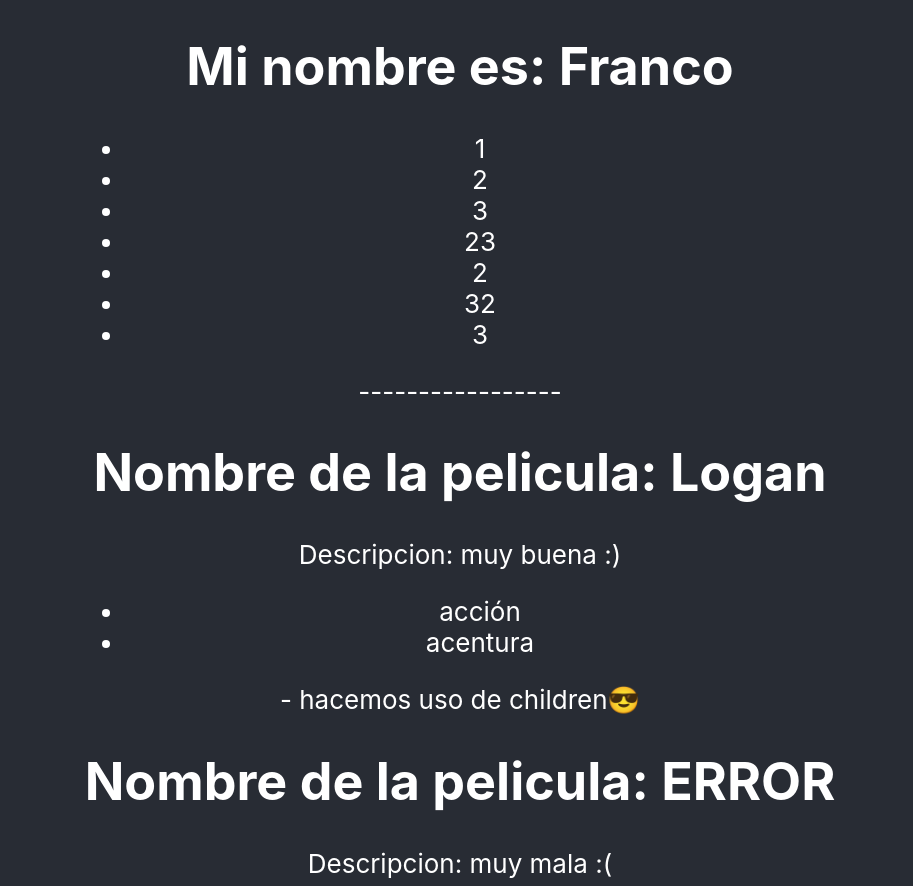
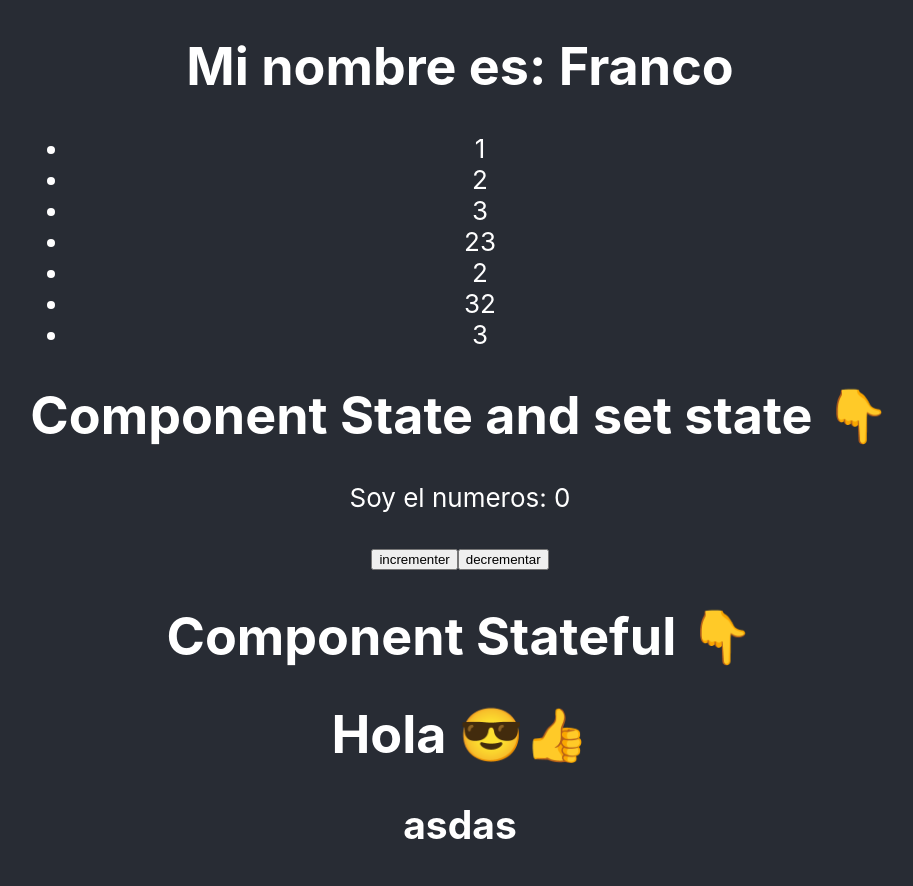
Before and after one commit to acemov/first-react, a React (Create React App) app: page / in a window 1280 px wide. Shown: the top 886 px of the page, without its empty margins (180-1093 px from the left). Built offline with nearby package versions, Linux system fonts and the light colour scheme.

Commit message:
practicando componentes stateful, state and setstate

```diff
--- a/src/App.js
+++ b/src/App.js
@@ -2,18 +2,27 @@ import React from 'react';
 import logo from './logo.svg';
 import './App.css';
 import TiraPeliculas from "./components/TiraPeliculas"
-
+import ComponentsStateful from "./components/componentsStateful"
+import ComponentsStateANDsetState from "./components/componentsStateANDsetState"
 function App() {
   let nombre = "Franco"
-  let listaDeNumeros = [1,2,3,23,2,32,3]
+  let listaDeNumeros = [1, 2, 3, 23, 2, 32, 3]
   return (
     <div className="App">
       <header className="App-header">
         <main>
           <h1>Mi nombre es: {nombre}</h1>
           <ul>
-            {listaDeNumeros.map((numeros,i) => <li key={i+numeros}> {numeros} </li>)}
+            {listaDeNumeros.map((numeros, i) => <li key={i + numeros}> {numeros} </li>)}
           </ul>
+
+          <h1>Component State and set state 👇</h1>
+          <ComponentsStateANDsetState inicial={0} />
+
+          <h1>Component Stateful 👇</h1>
+          <ComponentsStateful />
+
+          <h1>TiraPeliculas 👇</h1>
           <TiraPeliculas />
 
           {/* <TiraPeliculas /> */}
--- /dev/null
+++ b/src/components/componentsStateANDsetState.js
@@ -0,0 +1,26 @@
+import React, { Component } from "react"
+
+class Contador extends Component {
+    constructor(props) {
+        super(props)
+        this.state = {
+            numero: props.inicial
+        }
+    }
+    incrementer() {
+        this.setState({ numero: this.state.numero + 1 })
+    }
+    decrementar() {
+        this.setState({ numero: this.state.numero - 1 })
+    }
+    render() {
+        return (
+            <div>
+                <p>Soy el numeros: { this.state.numero }</p>
+                <button onClick={() => this.incrementer()}> incrementer</button>
+                <button onClick={() => this.decrementar()}> decrementar</button>
+            </div>
+        )
+    }
+}
+export default Contador;
--- /dev/null
+++ b/src/components/componentsStateful.js
@@ -0,0 +1,14 @@
+import React, { Component } from 'react';
+
+class PrimerComponentsStateful extends Component {
+    render() {
+        return (
+            <div>
+                <h1>Hola 😎👍</h1>
+                <h2>asdas</h2>
+            </div>
+        );
+    }
+}
+
+export default PrimerComponentsStateful;
```
